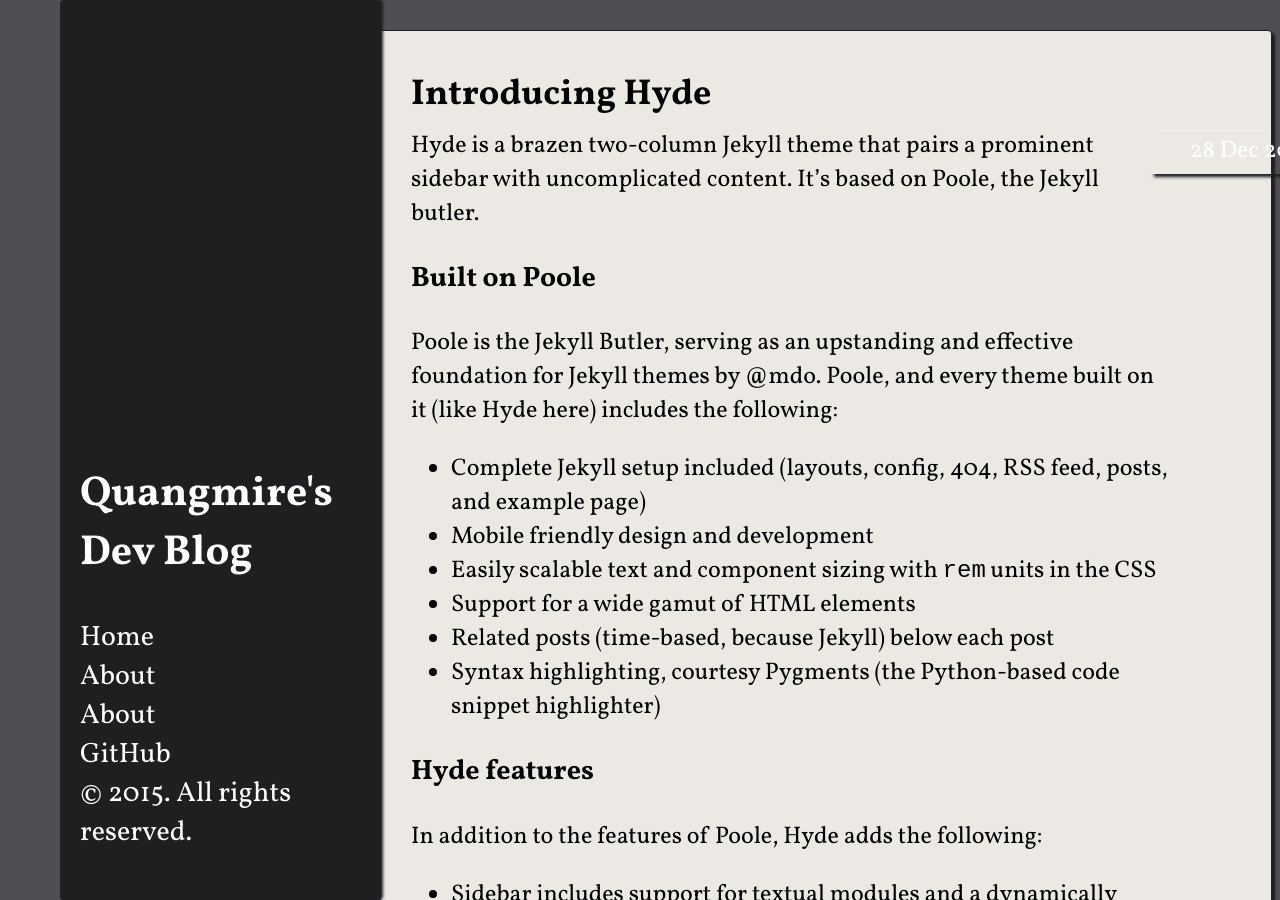
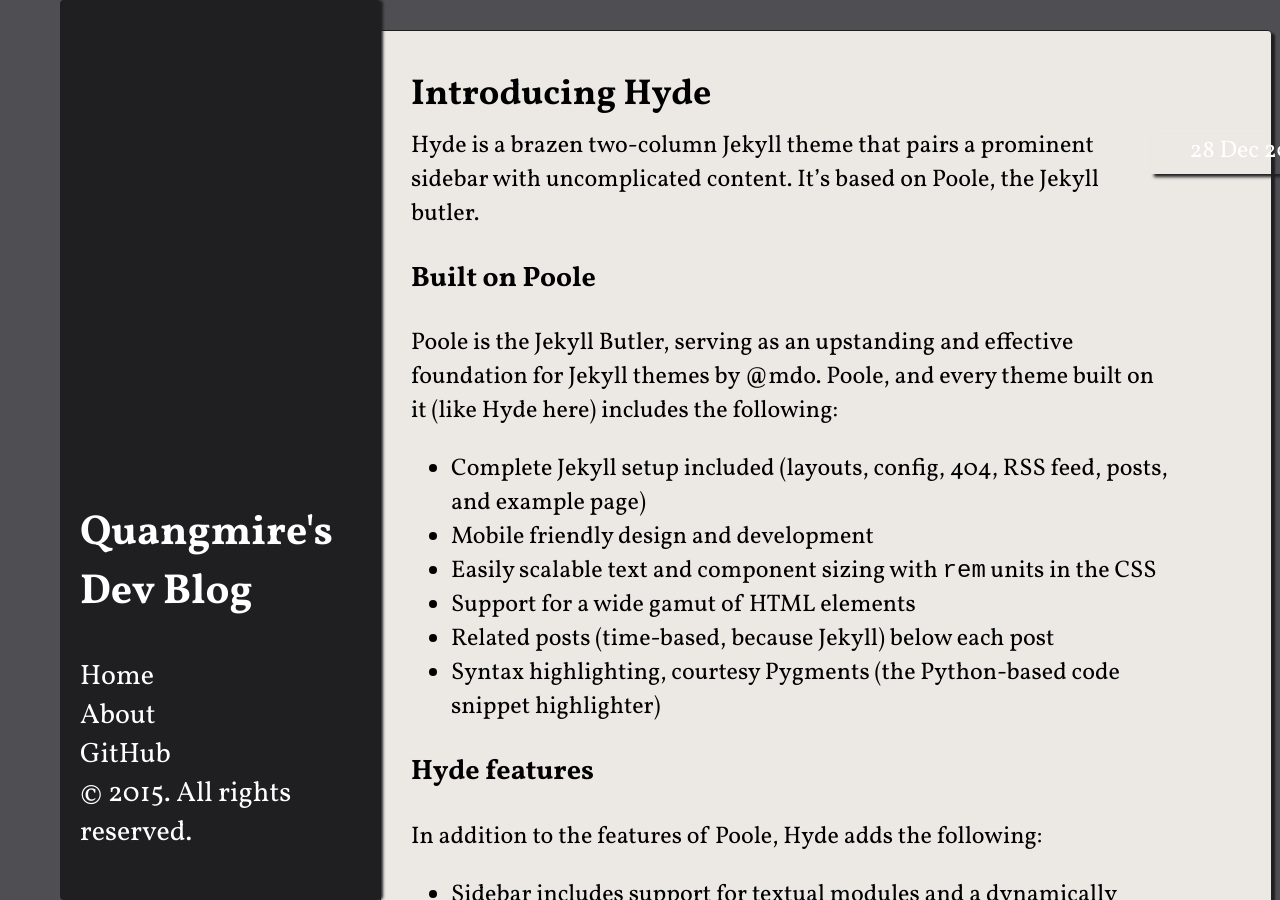
Before and after one commit to Quangmire/quangduong.me, a Jekyll site: the page built from index.html, in a window 1280 px wide and 900 px high. Built offline with Jekyll 4.4.1, drawn with Linux system fonts in a browser that asks for light colours; Markdown is read by kramdown in place of the engine named in the settings; the list of posts is cut into pages by our own code.

Commit message:
Remove second about link

```diff
--- a/_includes/sidebar.html
+++ b/_includes/sidebar.html
@@ -13,7 +13,6 @@
 						{% endif %}
 					{% endif %}
 				{% endfor %}
-			<li><a href="{{ site.baseurl }}/about.html">About</a></li>
 			<li><a href="{{ site.github.repo }}">GitHub</a></li>
 			<li>&copy; {{ site.time | date: '%Y' }}. All rights reserved.</li>
 		</ul>
```
